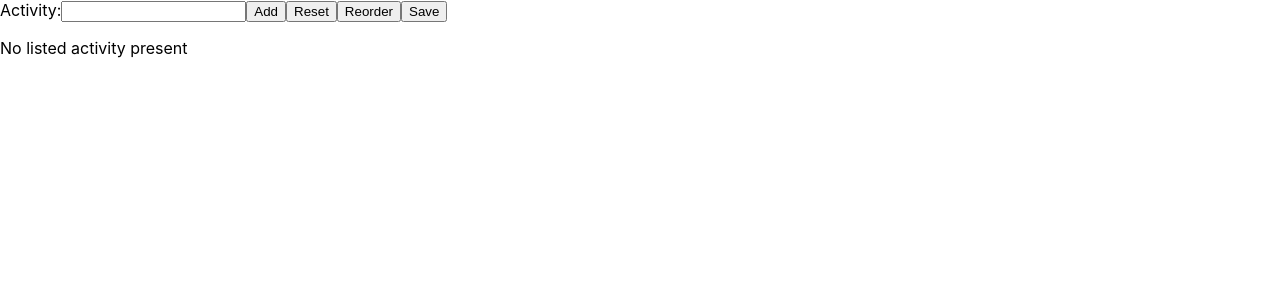
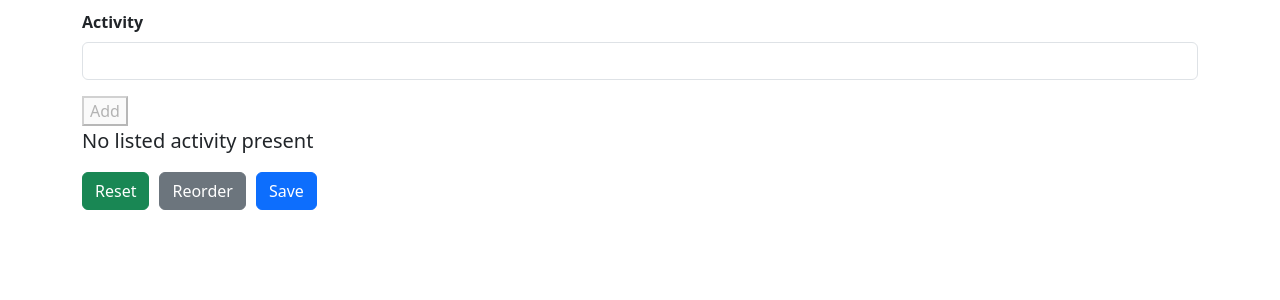
Before and after one commit to stephenAmp/to-do-app, a React (Create React App) app: page / in a window 1280 px wide. Shown: the top 300 px of the page. Built offline with nearby package versions, Linux system fonts and the light colour scheme.

Commit message:
Added css styles

```diff
--- a/src/App.css
+++ /dev/null
@@ -1,38 +0,0 @@
-.App {
-  text-align: center;
-}
-
-.App-logo {
-  height: 40vmin;
-  pointer-events: none;
-}
-
-@media (prefers-reduced-motion: no-preference) {
-  .App-logo {
-    animation: App-logo-spin infinite 20s linear;
-  }
-}
-
-.App-header {
-  background-color: #282c34;
-  min-height: 100vh;
-  display: flex;
-  flex-direction: column;
-  align-items: center;
-  justify-content: center;
-  font-size: calc(10px + 2vmin);
-  color: white;
-}
-
-.App-link {
-  color: #61dafb;
-}
-
-@keyframes App-logo-spin {
-  from {
-    transform: rotate(0deg);
-  }
-  to {
-    transform: rotate(360deg);
-  }
-}
--- a/src/App.js
+++ b/src/App.js
@@ -1,9 +1,18 @@
-import 'bootstrap'
+import "bootstrap/dist/css/bootstrap.min.css";
+import 'bootstrap/dist/js/bootstrap.bundle.min.js'
+
 import { useState } from 'react';
 
 export default function App(){
     const [ activity,setActivity ] = useState('')
     const [ submitActivity,setSubmitActivity ] = useState([])
+
+    let inputBoxEmpty;
+    if(activity === ''){
+        inputBoxEmpty = false
+    }else{
+        inputBoxEmpty = true
+    }
 
     function handleChange(e){
         setActivity(e.target.value)
@@ -41,12 +50,19 @@ export default function App(){
 
     return(
 <>
-            <label>Activity:</label>
-            <input type='text' value={activity} onKeyDown={handleKey} onChange={handleChange}/>
+    <div className="container" style={{marginTop:10}}>
+        <div className="mb-3">
+            <label for='activity' className="form-label"><b>Activity</b></label>
+            <input id ='activity' className = 'form-control' type='text' value={activity} onKeyDown={handleKey} onChange={handleChange}/>
+        </div>
+        {inputBoxEmpty ? (
             <button onClick={handleAdd}>Add</button>
-            <button onClick={handleReset}>Reset</button>
-            <button onClick={handleReorder}>Reorder</button>
-            <button>Save</button>
+        ):(
+            <button disabled>Add</button>
+
+        )
+        }
+
         {submitActivity.length > 0  ? (
             submitActivity.map((item,id)=>{
                 const listedItem = <li key={item.id}>{item.activity}</li>
@@ -58,6 +74,10 @@ export default function App(){
                     </p>
                 )
             }
+        <button className="btn btn-success" onClick={handleReset} style={{marginRight:10}}>Reset</button>
+        <button className= 'btn btn-secondary'onClick={handleReorder}>Reorder</button>
+        <button className="btn btn-primary" style={{marginLeft:10}}>Save</button>
+    </div>
 </>
     )
 }
```
Lines whose indentation alone changed are shown as unchanged.
